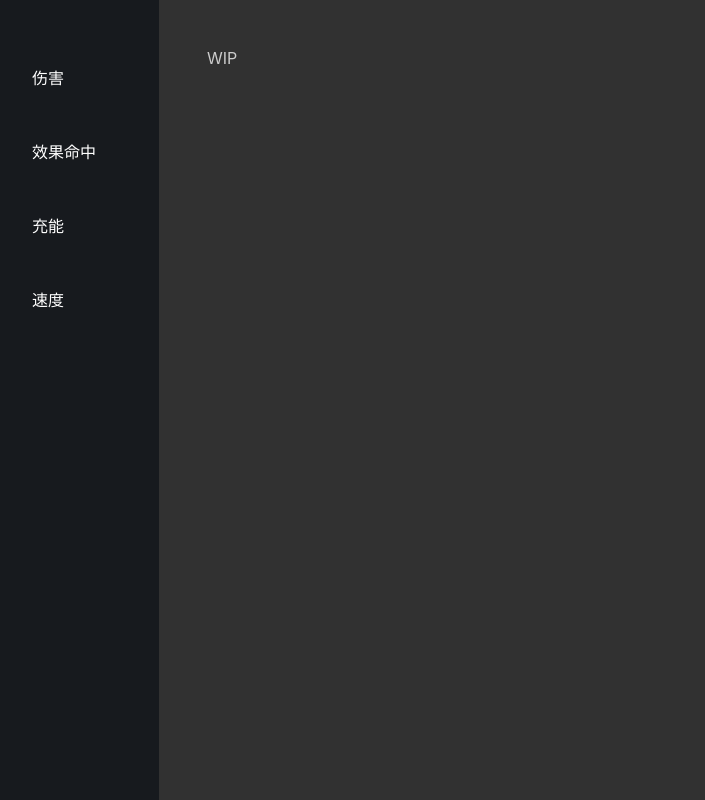
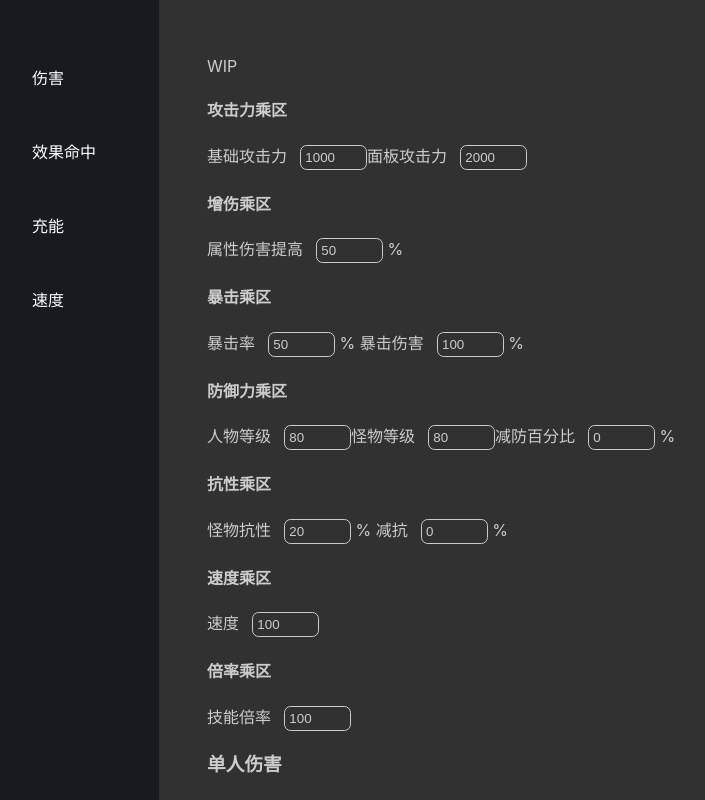
Before and after one commit to lvlingxiao1/sr-calculator, a Next.js app: page /sr-calculator/shang-hai in a window 1280 px wide. Shown: the whole page, without its empty margins (1-706 px from the left). Built offline with nearby package versions, Linux system fonts and the light colour scheme.

Commit message:
伤害页面-未完成

```diff
--- a/pages/shang-hai.js
+++ b/pages/shang-hai.js
@@ -1,6 +1,87 @@
-import React from 'react';
+import React, { useState } from 'react';
 import styles from '../styles/styles.module.scss';
 
 export default function Home() {
-	return <>WIP</>;
+	const [基础攻击力, 设置基础攻击力] = useState(1000);
+	const [面板攻击力, 设置面板攻击力] = useState(2000);
+	const [属性伤害提高, 设置属性伤害提高] = useState(50);
+	const [暴击率, 设置暴击率] = useState(50);
+	const [暴击伤害, 设置暴击伤害] = useState(100);
+	const [怪物抗性, 设置怪物抗性] = useState(20);
+	const [减抗, 设置减抗] = useState(0);
+	const [怪物等级, 设置怪物等级] = useState(80);
+	const [人物等级, 设置人物等级] = useState(80);
+	const [减防百分比, 设置减防百分比] = useState(0);
+	const [速度, 设置速度] = useState(100);
+	const [技能倍率, 设置技能倍率] = useState(100);
+	return (
+		<>
+			<div>WIP</div>
+			<h4>攻击力乘区</h4>
+			<div>
+				<div>
+					基础攻击力
+					<input type="number" onChange={(e) => 设置基础攻击力(+e.target.value)} value={基础攻击力}></input>
+					面板攻击力
+					<input type="number" onChange={(e) => 设置面板攻击力(+e.target.value)} value={面板攻击力}></input>
+				</div>
+			</div>
+			<h4>增伤乘区</h4>
+
+			<div>
+				属性伤害提高
+				<input type="number" onChange={(e) => 设置属性伤害提高(+e.target.value)} value={属性伤害提高}></input> %
+			</div>
+			<h4>暴击乘区</h4>
+			<div>
+				<div>
+					暴击率
+					<input type="number" onChange={(e) => 设置暴击率(+e.target.value)} value={暴击率}></input> %
+					暴击伤害
+					<input type="number" onChange={(e) => 设置暴击伤害(+e.target.value)} value={暴击伤害}></input> %
+				</div>
+			</div>
+			<h4>防御力乘区</h4>
+			<div>
+				<div>
+					人物等级
+					<input type="number" onChange={(e) => 设置人物等级(+e.target.value)} value={人物等级}></input>
+					怪物等级
+					<input type="number" onChange={(e) => 设置怪物等级(+e.target.value)} value={怪物等级}></input>
+					减防百分比
+					<input type="number" onChange={(e) => 设置减防百分比(+e.target.value)} value={减防百分比}></input> %
+				</div>
+			</div>
+			<h4>抗性乘区</h4>
+			<div>
+				<div>
+					怪物抗性
+					<input type="number" onChange={(e) => 设置怪物抗性(+e.target.value)} value={怪物抗性}></input> %
+					减抗
+					<input type="number" onChange={(e) => 设置减抗(+e.target.value)} value={减抗}></input> %
+				</div>
+			</div>
+			<h4>速度乘区</h4>
+			<div>
+				速度
+				<input type="number" onChange={(e) => 设置速度(+e.target.value)} value={速度}></input>
+			</div>
+			<h4>倍率乘区</h4>
+			<div>
+				技能倍率
+				<input type="number" onChange={(e) => 设置技能倍率(+e.target.value)} value={技能倍率}></input>
+			</div>
+
+			<h3>单人伤害</h3>
+			<div>单段伤害期待：</div>
+			<div>单段暴击大数字：</div>
+			<div>理论轮均伤害：</div>
+
+			<h3>吃拐率</h3>
+			<div>银狼加成</div>
+			<div>布洛妮娅加成</div>
+			<div>停云加成</div>
+			<div>艾斯妲加成</div>
+		</>
+	);
 }
--- a/styles/styles.module.scss
+++ b/styles/styles.module.scss
@@ -33,6 +33,7 @@
 .main {
 	flex: 1;
 	padding: 3em 3em;
+	overflow: auto;
 	div {
 		margin: 0.5em 0;
 	}
```
Also changed, not shown: pages/chong-neng.js (+11 -1 lines).
